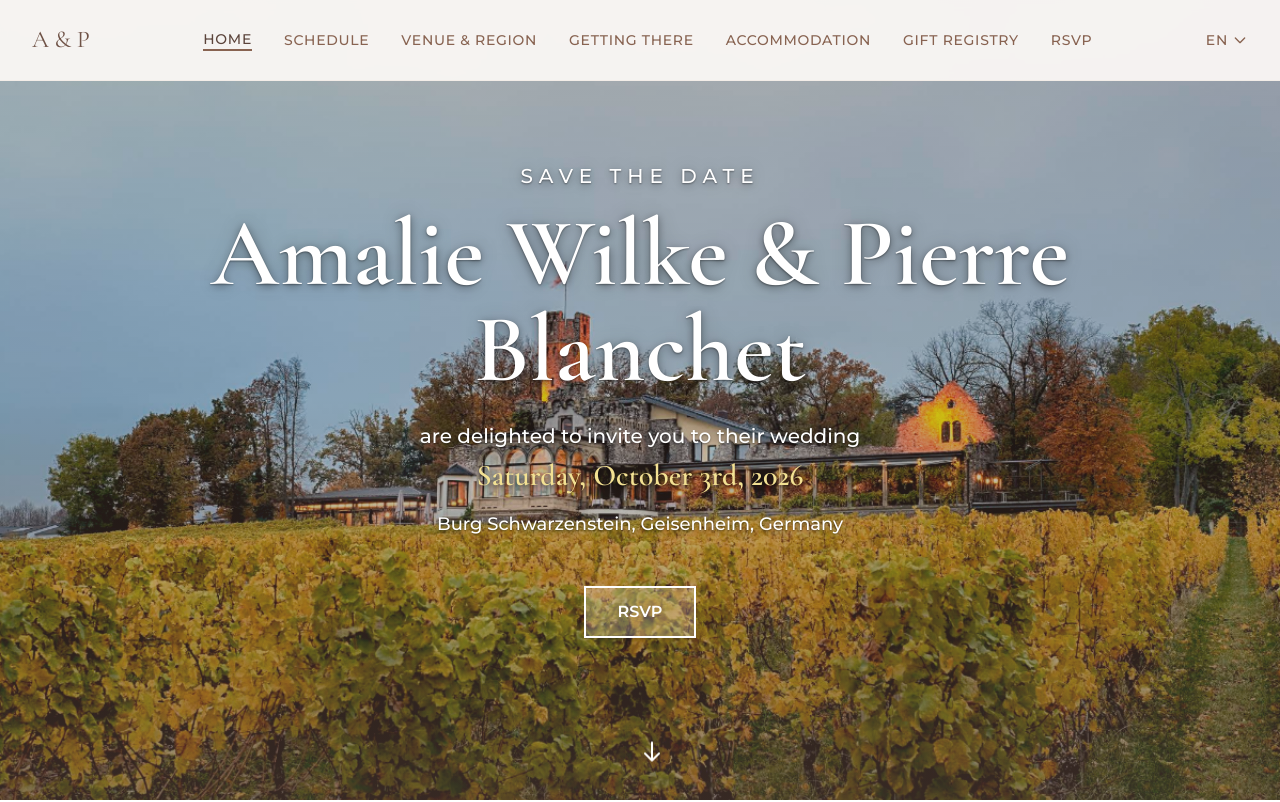
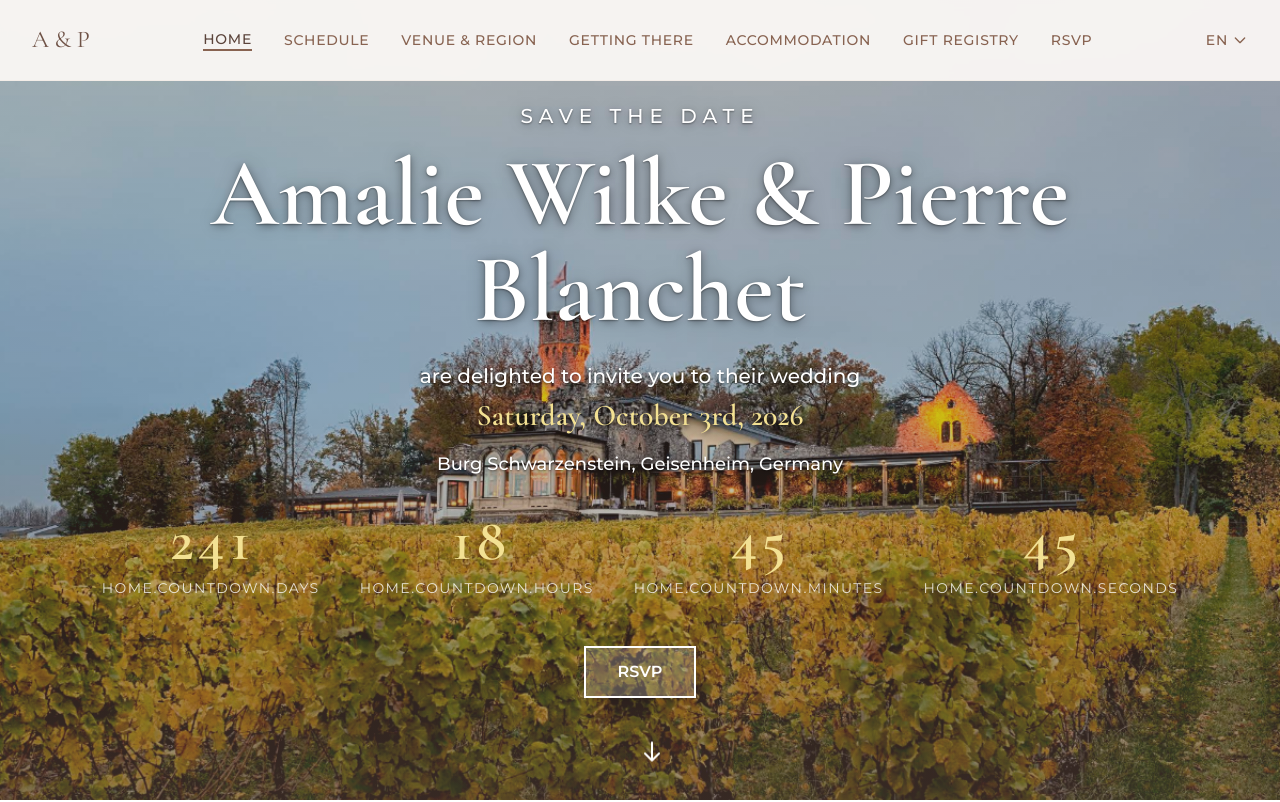
Before and after one commit to pierreeurope/wedding-website, a Next.js app: page /en in a window 1280 px wide. Shown: the top 802 px of the page. Built offline with nearby package versions, Linux system fonts and the light colour scheme.

Commit message:
add live countdown timer to homepage hero section

```diff
--- a/src/app/[locale]/page.tsx
+++ b/src/app/[locale]/page.tsx
@@ -2,6 +2,7 @@ import { useTranslations } from 'next-intl';
 import { setRequestLocale } from 'next-intl/server';
 import Image from 'next/image';
 import { Link } from '@/i18n/routing';
+import CountdownTimer from '@/components/CountdownTimer';
 
 export default function HomePage({ params }: { params: Promise<{ locale: string }> }) {
   return <HomePageContent params={params} />;
@@ -47,9 +48,10 @@ function HomePageClient() {
           <p className="hero-text-shadow-strong font-serif text-2xl md:text-3xl mb-4 text-gold-200 font-semibold">
             {t('date')}
           </p>
-          <p className="hero-text-shadow text-lg text-white font-medium mb-12">
+          <p className="hero-text-shadow text-lg text-white font-medium mb-8">
             {t('location')}
           </p>
+          <CountdownTimer />
           <Link href="/rsvp" className="btn-primary bg-white/20 border-white hover:bg-white hover:text-primary-800 font-semibold shadow-lg">
             RSVP
           </Link>
--- /dev/null
+++ b/src/components/CountdownTimer.tsx
@@ -0,0 +1,43 @@
+'use client';
+
+import { useState, useEffect } from 'react';
+import { useTranslations } from 'next-intl';
+
+const WEDDING_DATE = new Date('2026-10-03T10:00:00Z'); // 12:00 CEST
+
+export default function CountdownTimer() {
+  const t = useTranslations('home.countdown');
+  const [timeLeft, setTimeLeft] = useState(getTimeLeft());
+
+  function getTimeLeft() {
+    const now = new Date();
+    const diff = WEDDING_DATE.getTime() - now.getTime();
+    if (diff <= 0) return { days: 0, hours: 0, minutes: 0, seconds: 0 };
+    return {
+      days: Math.floor(diff / (1000 * 60 * 60 * 24)),
+      hours: Math.floor((diff / (1000 * 60 * 60)) % 24),
+      minutes: Math.floor((diff / (1000 * 60)) % 60),
+      seconds: Math.floor((diff / 1000) % 60),
+    };
+  }
+
+  useEffect(() => {
+    const timer = setInterval(() => setTimeLeft(getTimeLeft()), 1000);
+    return () => clearInterval(timer);
+  }, []);
+
+  return (
+    <div className="flex justify-center gap-6 md:gap-10 mb-12">
+      {(['days', 'hours', 'minutes', 'seconds'] as const).map((unit) => (
+        <div key={unit} className="text-center">
+          <div className="font-serif text-4xl md:text-5xl lg:text-6xl text-gold-200 font-semibold tabular-nums">
+            {String(timeLeft[unit]).padStart(2, '0')}
+          </div>
+          <div className="text-xs md:text-sm tracking-widest uppercase text-white/80 mt-2">
+            {t(unit)}
+          </div>
+        </div>
+      ))}
+    </div>
+  );
+}
```
